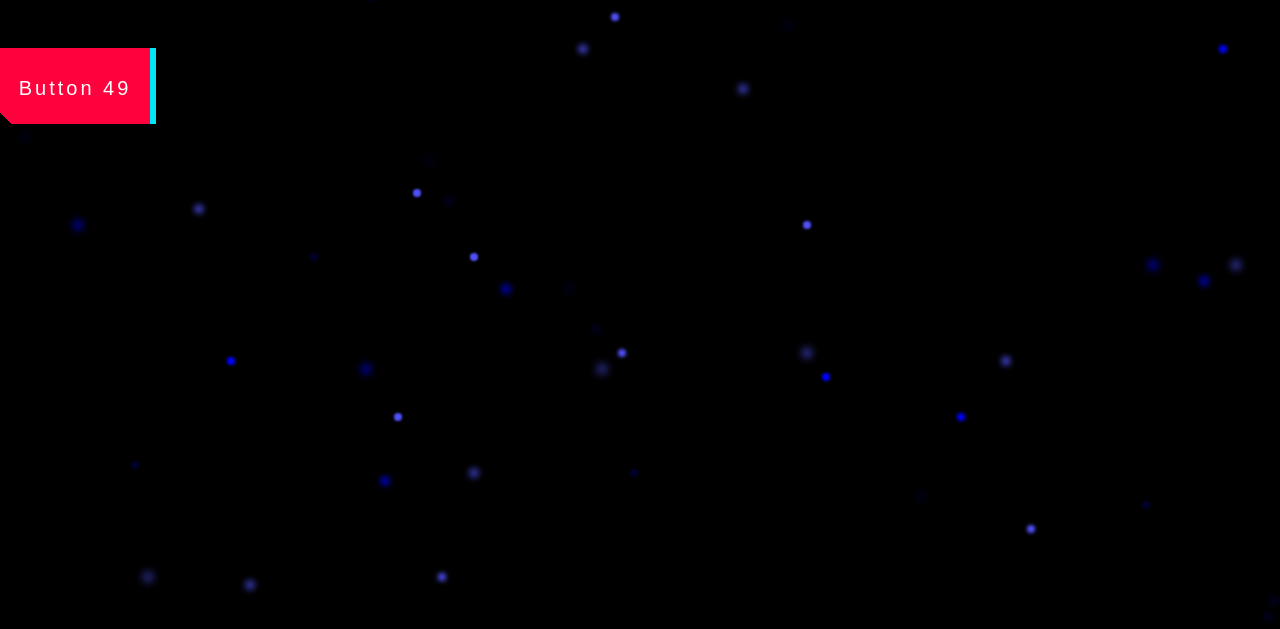
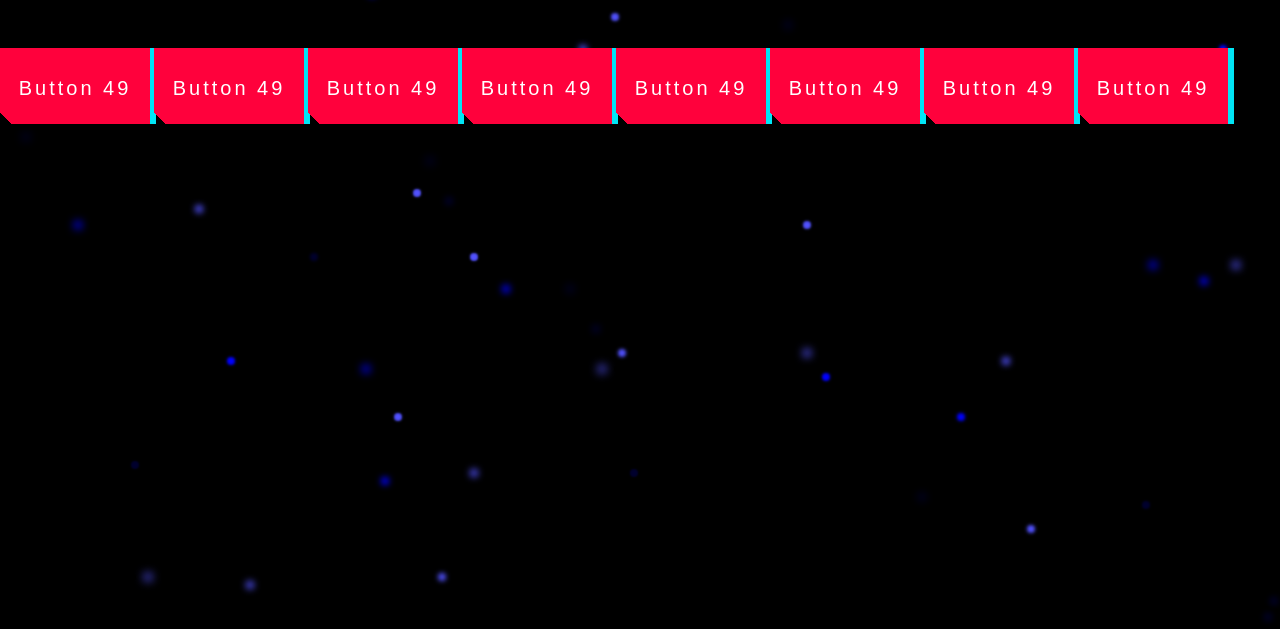
Before and after one commit to SuzuVT/Suzu, a plain HTML site: page index.html in a window 1280 px wide. Shown: the part 171-800 px from the top of the page. Drawn offline with Linux system fonts and the light colour scheme.

Commit message:
Update index.html

```diff
--- a/index.html
+++ b/index.html
@@ -649,6 +649,13 @@
 		<span></span>
 		<h1 class="titulo" style="color: #fff;">Suzu_VT</h1>
         <button class="button-49" role="button">Button 49</button>
+        <button class="button-49" role="button">Button 49</button>
+        <button class="button-49" role="button">Button 49</button>
+        <button class="button-49" role="button">Button 49</button>
+        <button class="button-49" role="button">Button 49</button>
+        <button class="button-49" role="button">Button 49</button>
+        <button class="button-49" role="button">Button 49</button>
+        <button class="button-49" role="button">Button 49</button>
 	 </div>
 
 </body>
```
